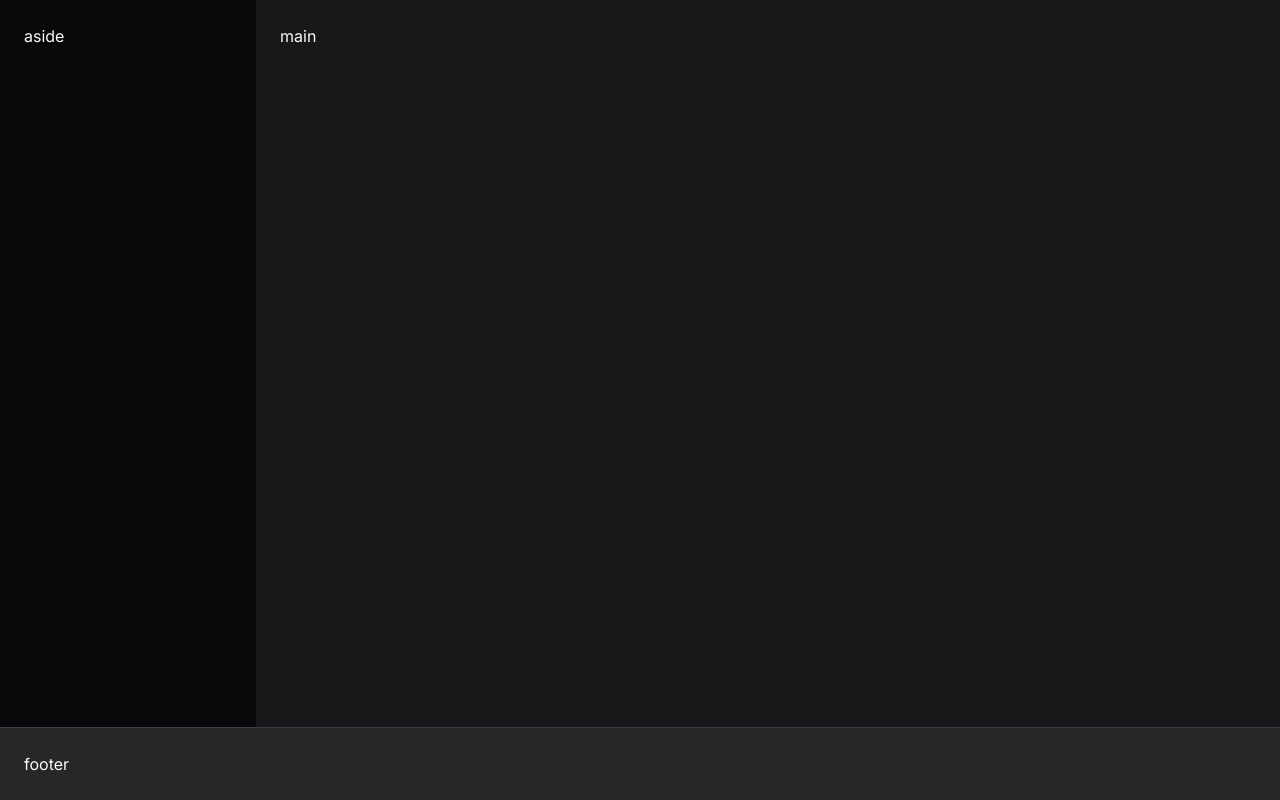
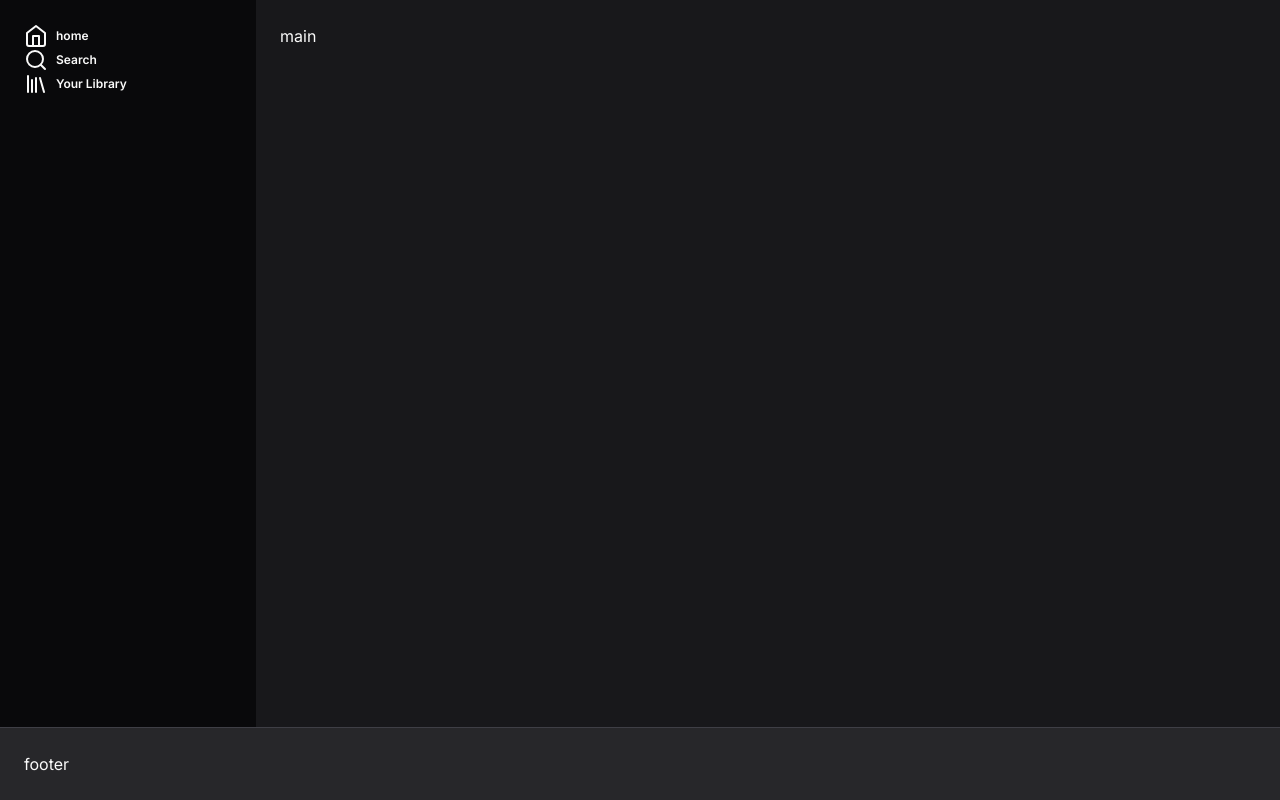
Before and after one commit to ronald-assis/tailwind-spotfy, a Next.js app: page / in a window 1280 px wide. Built offline with nearby package versions, Linux system fonts and the light colour scheme.

Commit message:
feat: adding lucide-react library

```diff
--- a/package.json
+++ b/package.json
@@ -9,6 +9,7 @@
     "lint": "next lint"
   },
   "dependencies": {
+    "lucide-react": "^0.294.0",
     "next": "14.0.3",
     "react": "^18",
     "react-dom": "^18"
--- a/src/app/page.tsx
+++ b/src/app/page.tsx
@@ -1,8 +1,34 @@
+import { Home as HomeIcon, Search, Library } from 'lucide-react'
+
 export default function Home() {
   return (
     <div className="flex h-screen flex-col">
       <div className="flex flex-1">
-        <aside className="w-64 bg-zinc-950 p-6">aside</aside>
+        <aside className="w-64 bg-zinc-950 p-6">
+          <nav>
+            <a
+              href=""
+              className="flex items-center gap-2 text-xs font-semibold"
+            >
+              <HomeIcon />
+              home
+            </a>
+            <a
+              href=""
+              className="flex items-center gap-2 text-xs font-semibold"
+            >
+              <Search />
+              Search
+            </a>
+            <a
+              href=""
+              className="flex items-center gap-2 text-xs font-semibold"
+            >
+              <Library />
+              Your Library
+            </a>
+          </nav>
+        </aside>
         <main className="flex-1 p-6">main</main>
       </div>
       <footer className="border-t border-zinc-700 bg-zinc-800 p-6">
```
Also changed, not shown: 1 other file (tests, documents, lock files or other folders).
